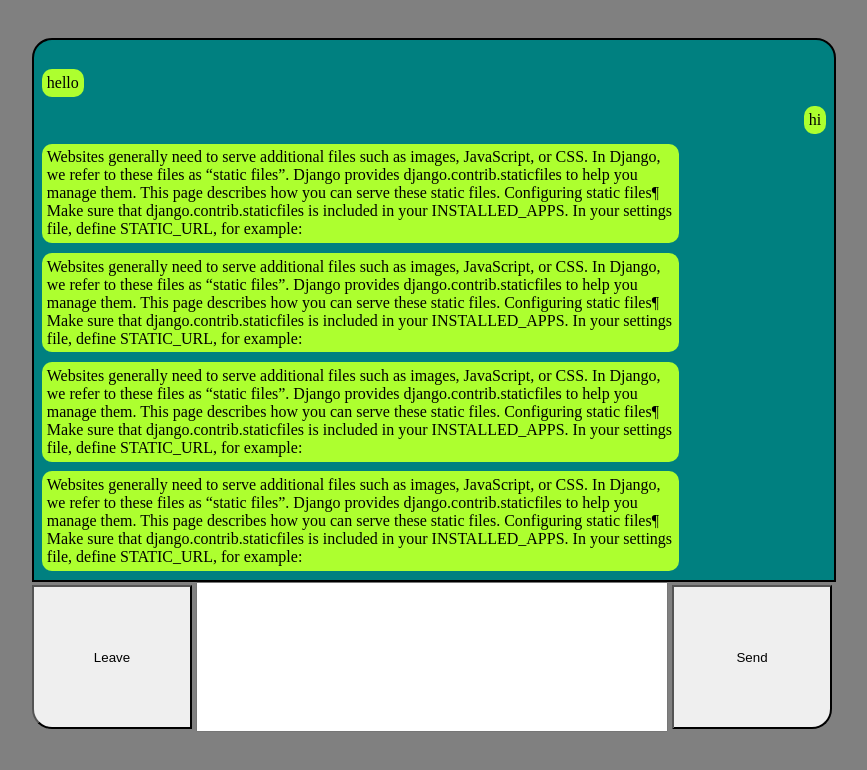
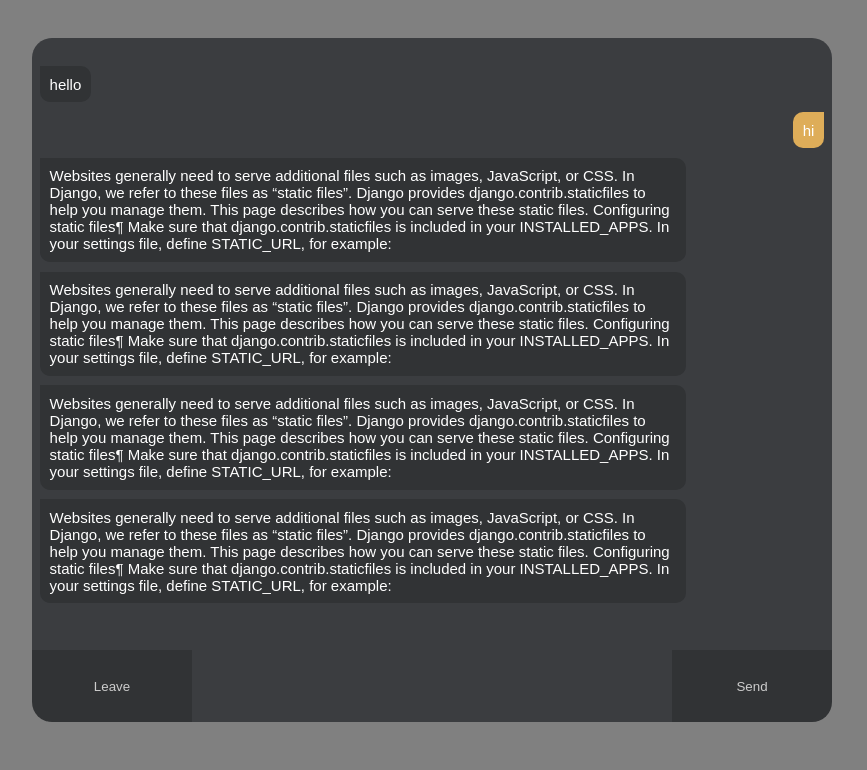
Before and after one commit to j-bodek/real-time-chat, a Django app: page /chat/main in a window 1280 px wide. Shown: the top 770 px of the page, without its empty margins (208-1075 px from the left). Run offline with Django 3.2, Linux system fonts and the light colour scheme.

Commit message:
chat_frontend

```diff
--- a/static/style/main.css
+++ b/static/style/main.css
@@ -2,6 +2,8 @@ body {
     padding: 0;
     margin: 0;
     background-color: gray;
+    font-family: sans-serif;
+    font-size: 15px;
 }
 
 .main_section {
@@ -19,21 +21,40 @@ body {
 
 button {
     width: 20%;
-    height: 20%;
+    height: 10%;
+    background-color: #313335;
+    color: #ccc;
+    float: left;
+    border: 0px;
+    cursor: pointer;
 }
 
 input {
-    width: 58%;
-    height: 20%;
+    width: calc(60% - 4px);
+    height: calc(10% - 2px);
+    background-color: #3b3d40;
+    color: #ccc;
+    float: left;
+    border: 0px;
 }
+
+button:focus,
+input:focus {
+    outline: none;
+}
+
+button:hover {
+    background-color: #45474A;
+    transition: ease-in-out 0.1s;
+}
+
 
 .chat_box {
     width: 800px;
-    height: 75%;
+    height: 85%;
     border-radius: 20px 20px 0 0;
     display: flex;
-    background-color: teal;
-    border: 2px solid black;
+    background-color: #3b3d40;
     margin: auto;
     overflow-y: scroll;
 }
@@ -56,16 +77,20 @@ input {
     max-width: 80%;
     list-style-type: none;
     text-align: left;
-    background-color: greenyellow;
     margin: 0.3rem 0 0.3rem 0;
-    padding: 0.3rem;
-    border-radius: 10px;
+    padding: 0.6rem;
 }
 
 .stranger {
     float: left;
+    background-color: #313335;
+    color: white;
+    border-radius: 0 10px 10px 10px;
 }
 
 .you {
     float: right;
+    background-color: #dead59;
+    color: white;
+    border-radius: 10px 0 10px 10px;
 }
```
